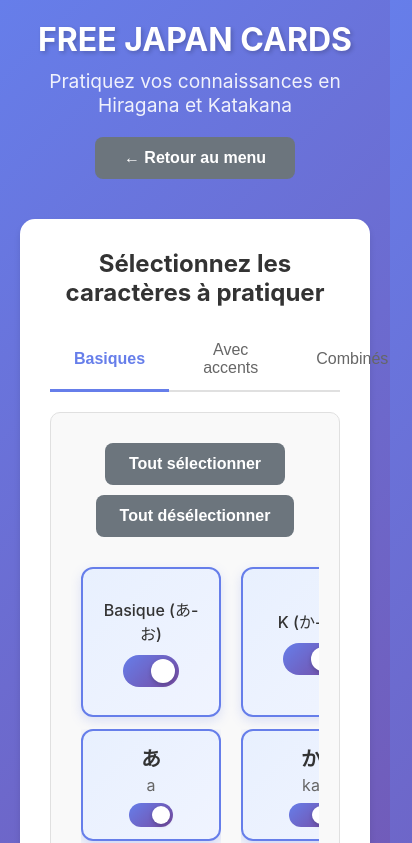
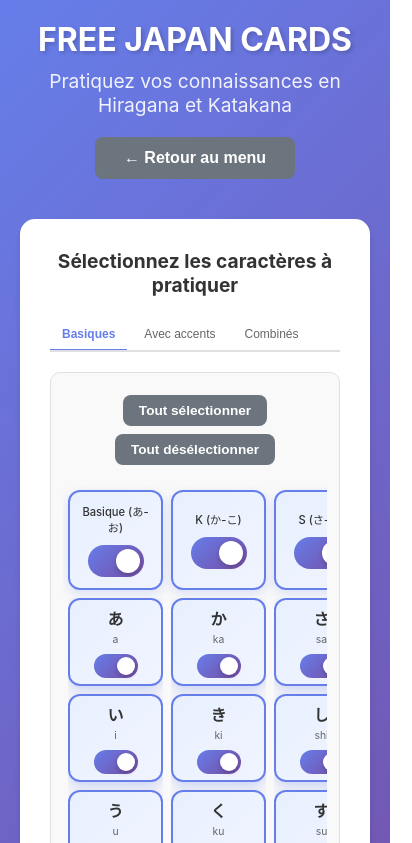
Before and after one commit to jordandescharles/freejapancards, a website: page index.html in a window 390 px wide. Both pictures are taken after a click on the element 195 px from the left and 279 px from the top of the page. Shown: the top 843 px of the page, 412 px wide, since content can reach past the window. Drawn offline with Linux system fonts and the light colour scheme.

Commit message:
feat(NOS-56): UX/UI improvements

```diff
--- a/index.html
+++ b/index.html
@@ -3,7 +3,10 @@
 <head>
     <meta charset="UTF-8">
     <meta name="viewport" content="width=device-width, initial-scale=1.0">
+    <meta name="description" content="Pratiquez vos connaissances en Hiragana et Katakana - Application hors ligne disponible">
+    <meta name="theme-color" content="#667eea">
     <title>FREE JAPAN Cards - Apprendre Hiragana et Katakana</title>
+    <link rel="manifest" href="manifest.json">
     <link rel="stylesheet" href="styles.css">
 </head>
 <body>
--- a/styles.css
+++ b/styles.css
@@ -811,6 +811,127 @@ input:indeterminate + .slider:before {
         flex-direction: column;
     }
 
+    /* Optimisations pour les onglets sur mobile */
+    .tabs {
+        gap: 5px;
+        overflow-x: auto;
+        -webkit-overflow-scrolling: touch;
+        scrollbar-width: none;
+    }
+
+    .tabs::-webkit-scrollbar {
+        display: none;
+    }
+
+    .tab-btn {
+        padding: 10px 16px;
+        font-size: 0.85rem;
+        white-space: nowrap;
+        flex-shrink: 0;
+    }
+
+    /* Réduire la taille des colonnes sur mobile */
+    .family-column {
+        min-width: 100px;
+        width: 110px;
+        gap: 8px;
+    }
+
+    /* Réduire la taille des cartes de caractères */
+    .family-column .character-switch-item {
+        min-height: 70px;
+        padding: 8px 6px;
+    }
+
+    .character-char {
+        font-size: 1.1rem;
+    }
+
+    .character-romaji {
+        font-size: 0.7rem;
+    }
+
+    /* Réduire la taille des switches de groupe */
+    .family-column .group-switch-item {
+        padding: 10px 8px;
+        min-height: 120px;
+    }
+
+    .family-column .group-switch-label {
+        font-size: 0.8rem;
+    }
+
+    /* Ajuster le conteneur de colonnes */
+    .family-columns {
+        gap: 12px;
+        padding: 8px;
+        min-height: 500px;
+        max-height: 600px;
+    }
+
+    /* Réduire les espacements dans les sections */
+    .selection-section {
+        padding: 15px;
+    }
+
+    .button-group-small {
+        flex-wrap: wrap;
+        gap: 8px;
+    }
+
+    .button-group-small .btn {
+        padding: 8px 16px;
+        font-size: 0.85rem;
+    }
+}
+
+@media (max-width: 480px) {
+    /* Encore plus compact pour très petits écrans */
+    .tab-btn {
+        padding: 8px 12px;
+        font-size: 0.75rem;
+    }
+
+    .family-column {
+        min-width: 90px;
+        width: 95px;
+    }
+
+    .family-column .character-switch-item {
+        min-height: 65px;
+        padding: 6px 4px;
+    }
+
+    .character-char {
+        font-size: 1rem;
+    }
+
+    .character-romaji {
+        font-size: 0.65rem;
+    }
+
+    .family-column .group-switch-item {
+        padding: 8px 6px;
+        min-height: 100px;
+    }
+
+    .family-column .group-switch-label {
+        font-size: 0.7rem;
+    }
+
+    .family-columns {
+        gap: 8px;
+        padding: 5px;
+    }
+
+    .selection-section {
+        padding: 12px;
+    }
+
+    .group-selection h2 {
+        font-size: 1.2rem;
+    }
+
     .answer-input {
         width: 100%;
     }
```
